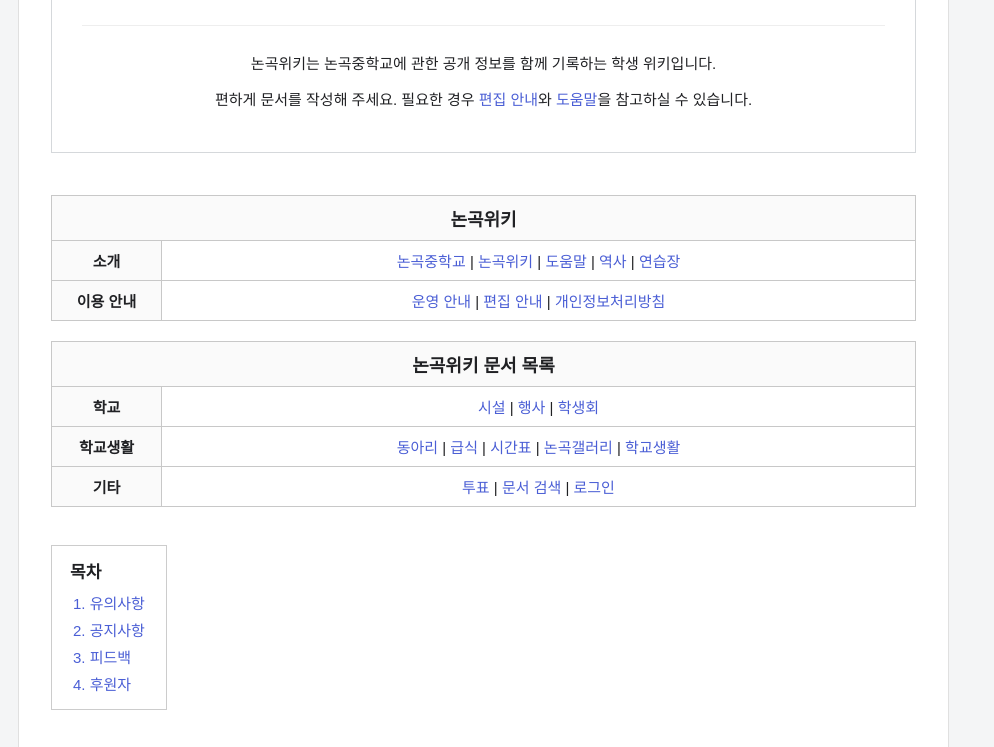
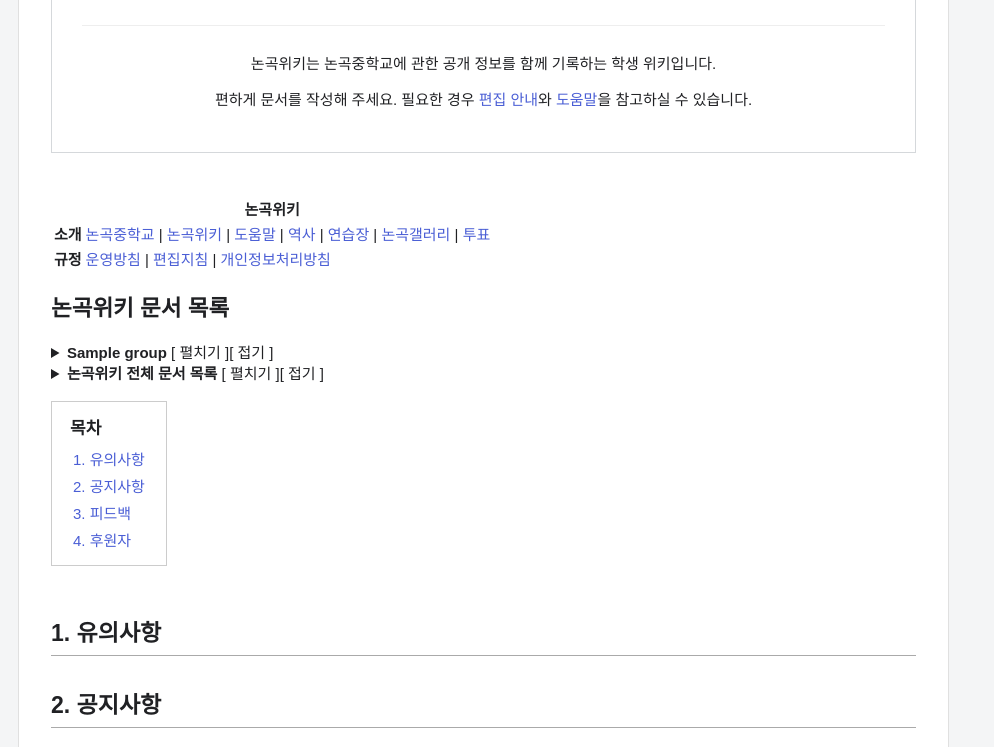
Before and after one commit to tjrtmdcks0917-crypto/nongok-wiki, a Python web app: template templates/index.html in a window 1280 px wide. Shown: the part 638-1385 px from the top of the page, without its empty margins (0-994 px from the left). Run offline with Jinja, Linux system fonts and the light colour scheme; the template is opened without the code that fills it: most values are stand-ins (such as "Sample title", 1, 10 or a date in 2020).

Commit message:
Add expandable homepage document directory

```diff
--- a/templates/index.html
+++ b/templates/index.html
@@ -3,8 +3,63 @@
 <div class="doc-title"><h1>논곡위키:대문</h1><div class="doc-tools"><span>☆</span>{% if current_user and current_user.role=='admin' %}<span>각 항목의 편집 버튼을 눌러 수정하세요</span>{% endif %}<a href="{{url_for('wiki',title='논곡위키:대문')}}">문서</a><a href="{{url_for('wiki',title='도움말')}}">도움말</a></div></div>
 <div class="official">이 문서는 <b>논곡위키의 공식 대문</b>입니다.<br>대문 내용은 관리자만 수정할 수 있습니다.</div>
 <section class="main-banner"><img class="nongok-main-logo" src="{{ url_for('static', filename='nongok-logo.svg', v='8') }}" alt="NONGOK"><h2>논곡위키, NONGOK Wiki</h2><p>논곡중학교 학생 위키에 오신 것을 환영합니다.</p><hr><p>논곡위키는 논곡중학교에 관한 공개 정보를 함께 기록하는 학생 위키입니다.</p><p>편하게 문서를 작성해 주세요. 필요한 경우 <a href="{{url_for('wiki',title='편집지침')}}">편집 안내</a>와 <a href="{{url_for('wiki',title='도움말')}}">도움말</a>을 참고하실 수 있습니다.</p></section>
-<table class="portal"><tr><th colspan="2">논곡위키</th></tr><tr><th>소개</th><td><a href="{{url_for('wiki',title='논곡중학교')}}">논곡중학교</a> | <a href="{{url_for('wiki',title='논곡위키')}}">논곡위키</a> | <a href="{{url_for('wiki',title='도움말')}}">도움말</a> | <a href="{{url_for('wiki',title='역사')}}">역사</a> | <a href="{{url_for('wiki',title='연습장')}}">연습장</a></td></tr><tr><th>이용 안내</th><td><a href="{{url_for('wiki',title='운영방침')}}">운영 안내</a> | <a href="{{url_for('wiki',title='편집지침')}}">편집 안내</a> | <a href="{{url_for('wiki',title='개인정보처리방침')}}">개인정보처리방침</a></td></tr></table>
-<table class="portal"><tr><th colspan="2">논곡위키 문서 목록</th></tr><tr><th>학교</th><td><a href="{{url_for('wiki',title='학교 시설')}}">시설</a> | <a href="{{url_for('wiki',title='학교 행사')}}">행사</a> | <a href="{{url_for('wiki',title='학생회')}}">학생회</a></td></tr><tr><th>학교생활</th><td><a href="{{url_for('wiki',title='동아리')}}">동아리</a> | <a href="{{url_for('wiki',title='급식')}}">급식</a> | <a href="{{url_for('wiki',title='시간표')}}">시간표</a> | <a href="{{url_for('gallery')}}">논곡갤러리</a> | <a href="{{url_for('wiki',title='학교생활')}}">학교생활</a></td></tr><tr><th>기타</th><td><a href="{{url_for('polls')}}">투표</a> | <a href="{{url_for('search')}}">문서 검색</a> | {% if current_user %}<a href="{{url_for('new_page')}}">새 문서 만들기</a>{% else %}<a href="{{url_for('login')}}">로그인</a>{% endif %}</td></tr></table>
+<table class="home-directory-head">
+  <tr><th colspan="2">논곡위키</th></tr>
+  <tr><th>소개</th><td>
+    <a href="{{url_for('wiki',title='논곡중학교')}}">논곡중학교</a> |
+    <a href="{{url_for('wiki',title='논곡위키')}}">논곡위키</a> |
+    <a href="{{url_for('wiki',title='도움말')}}">도움말</a> |
+    <a href="{{url_for('wiki',title='역사')}}">역사</a> |
+    <a href="{{url_for('wiki',title='연습장')}}">연습장</a> |
+    <a href="{{url_for('gallery')}}">논곡갤러리</a> |
+    <a href="{{url_for('polls')}}">투표</a>
+  </td></tr>
+  <tr><th>규정</th><td>
+    <a href="{{url_for('wiki',title='운영방침')}}">운영방침</a> |
+    <a href="{{url_for('wiki',title='편집지침')}}">편집지침</a> |
+    <a href="{{url_for('wiki',title='개인정보처리방침')}}">개인정보처리방침</a>
+  </td></tr>
+</table>
+
+<section class="home-doc-directory">
+  <h2>논곡위키 문서 목록</h2>
+  {% for group in document_groups %}
+  <details class="home-doc-group">
+    <summary>
+      <strong>{{group.label}}</strong>
+      <span class="home-toggle"><span class="open-text">[ 펼치기 ]</span><span class="close-text">[ 접기 ]</span></span>
+    </summary>
+    <div class="home-doc-links">
+      {% for title in group.items %}
+        <a href="{{url_for('wiki',title=title)}}">{{title}}</a>
+      {% else %}
+        <span>등록된 문서가 없습니다.</span>
+      {% endfor %}
+      {% if group.label == '생활 관련 문서 목록' %}
+        <a href="{{url_for('gallery')}}">논곡갤러리</a>
+      {% elif group.label == '기타 문서 목록' %}
+        <a href="{{url_for('polls')}}">투표</a>
+      {% endif %}
+    </div>
+  </details>
+  {% endfor %}
+  <details class="home-doc-group home-doc-all">
+    <summary>
+      <strong>논곡위키 전체 문서 목록</strong>
+      <span class="home-toggle"><span class="open-text">[ 펼치기 ]</span><span class="close-text">[ 접기 ]</span></span>
+    </summary>
+    <div class="home-doc-links">
+      {% for title in all_document_titles %}
+        <a href="{{url_for('wiki',title=title)}}">{{title}}</a>
+      {% else %}
+        <span>등록된 문서가 없습니다.</span>
+      {% endfor %}
+      <a href="{{url_for('gallery')}}">논곡갤러리</a>
+      <a href="{{url_for('polls')}}">투표</a>
+      <a href="{{url_for('all_pages')}}">모든 문서 페이지</a>
+    </div>
+  </details>
+</section>
 <div class="toc"><b>목차</b><a href="#notice">1. 유의사항</a><a href="#news">2. 공지사항</a><a href="#feedback">3. 피드백</a><a href="#supporters">4. 후원자</a></div>
 <h2 class="section" id="notice">1. 유의사항 {% if current_user and current_user.role=='admin' %}<a href="{{url_for('edit_homepage_section',section_key='notice')}}" style="font-size:14px;font-weight:normal">[편집]</a>{% endif %}</h2><div>{{ sections.notice|e|replace('\n', '<br>'|safe) }}</div>
 <h2 class="section" id="news">2. 공지사항 {% if current_user and current_user.role=='admin' %}<a href="{{url_for('edit_homepage_section',section_key='news')}}" style="font-size:14px;font-weight:normal">[편집]</a>{% endif %}</h2><div>{{ sections.news|e|replace('\n', '<br>'|safe) }}</div>
```
